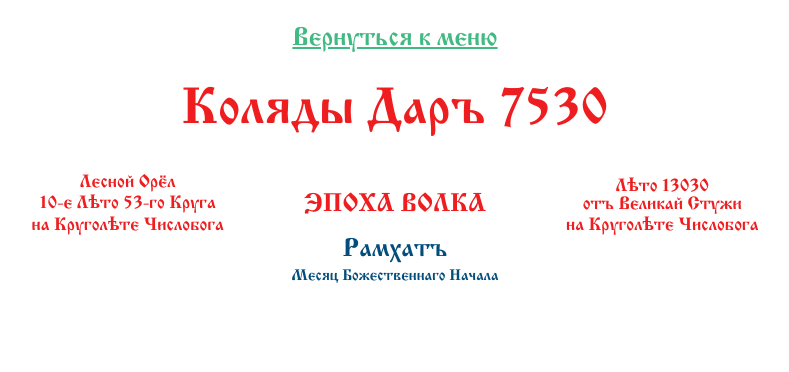
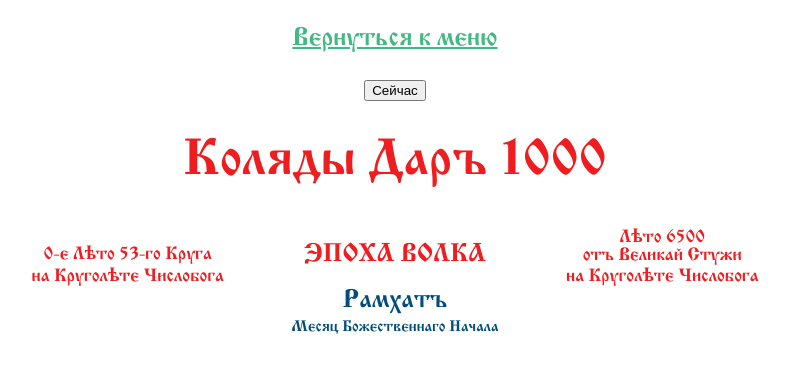
Before and after one commit to IT-P/oldcal, a Vue app: page / in a window 1280 px wide. Both pictures are taken after a click on the link "Календарь". Shown: the top 372 px of the page, without its empty margins (245-1034 px from the left). Built offline with nearby package versions, Linux system fonts and the light colour scheme.

Commit message:
Вывел Лето и его название

```diff
--- a/src/components/Calendar.vue
+++ b/src/components/Calendar.vue
@@ -1,19 +1,20 @@
 <template>
   <div align="center">
+    <button @click="tekuschee_leto()">Сейчас</button>
     <h1>Коляды Даръ {{ LETO }}</h1>
     <div style="page-break-after: always"></div>
     <table border="0" class="zagolovok" width="800px">
       <tr>
         <th class="bok" width="33%">
-          Лесной Орёл <br />
-          10-е Лѣто 53-го Круга<br />
+          {{ NAZVANIYA_LET[LETO_V_KRUGE_ZHIZNI-1] }} <br />
+          {{ LETO_V_KRUGE_ZHIZNI }}-е Лѣто 53-го Круга<br />
           на Круголѣте Числобога
         </th>
         <th>
           <span class="title red" width="34%">ЭПОХА ВОЛКА</span>
         </th>
         <th class="bok" width="33%">
-          Лѣто 13030<br />отъ Великай Стужи<br />на Круголѣте Числобога
+          Лѣто {{ 5500 + LETO}}<br />отъ Великай Стужи<br />на Круголѣте Числобога
         </th>
       </tr>
     </table>
@@ -32,18 +33,62 @@ export default {
   methods: {
     tekuschee_leto: function () {
       const current_grig_date = new Date();
-      if(current_grig_date.getMonth() < 9) {
-          this.LETO = 5507 + current_grig_date.getFullYear();
+      if (current_grig_date.getMonth() < 9) {
+        this.LETO = 5508 + current_grig_date.getFullYear();
       }
-      if(current_grig_date.getMonth() > 9) {
+      if (current_grig_date.getMonth() > 9) {
+        this.LETO = 5509 + current_grig_date.getFullYear();
+      }
+      if (current_grig_date.getMonth() == 9) {
+        var tmp_leto = 5509 + current_grig_date.getFullYear();
+        var tmp_leto_v_kruge_zhizni = tmp_leto - 7520;
+        var tmp_leto_v_kruge_let = (tmp_leto_v_kruge_zhizni % 16) - 1;
+        if (tmp_leto_v_kruge_let < 0) {
+          tmp_leto_v_kruge_let = 15;
+        }
+        if (
+          current_grig_date.getDate() <
+          this.den_nachala_leta[tmp_leto_v_kruge_let]
+        ) {
           this.LETO = 5508 + current_grig_date.getFullYear();
+        }
+
+        if (
+          current_grig_date.getDate() >
+          this.den_nachala_leta[tmp_leto_v_kruge_let]
+        ) {
+          this.LETO = 5509 + current_grig_date.getFullYear();
+        }
+
+        if (
+          current_grig_date.getDate() ==
+          this.den_nachala_leta[tmp_leto_v_kruge_let]
+        ) {
+          if (current_grig_date.getHours() < 18) {
+            this.LETO = 5508 + current_grig_date.getFullYear();
+          } else {
+            this.LETO = 5509 + current_grig_date.getFullYear();
+          }
+        }
+        // this.LETO_V_KRUGE_ZHIZNI = 777;
       }
+      this.LETO_V_KRUGE_ZHIZNI = this.LETO - 7520;
+      this.LETO_V_KRUGE_LET = this.LETO_V_KRUGE_ZHIZNI % 16;
+      if (this.LETO_V_KRUGE_LET == 0) {
+        this.LETO_V_KRUGE_LET = 16;
+      }
+    },
+    beforeMount() {
+      this.tekuschee_leto();
     },
   },
   data() {
     return {
-      LETO: 7530,
-      nazvzniya_let: [
+      LETO: 1000,
+      SVYASCHENNOE_LETO: 0,
+      LETO_V_KRUGE_ZHIZNI: 0,
+      LETO_V_KRUGE_LET: 0,
+      NAZVANIYA_LET: [
         "Земной Путь",
         "Чёрный Жрец",
         "Звёздная Дева",
@@ -189,6 +234,9 @@ export default {
         "Божий Дом",
         "Священный Храм Бога",
       ],
+      den_nachala_leta: [
+        23, 23, 23, 23, 22, 22, 22, 22, 21, 21, 21, 21, 20, 20, 20, 20,
+      ],
     };
   },
 };
```
